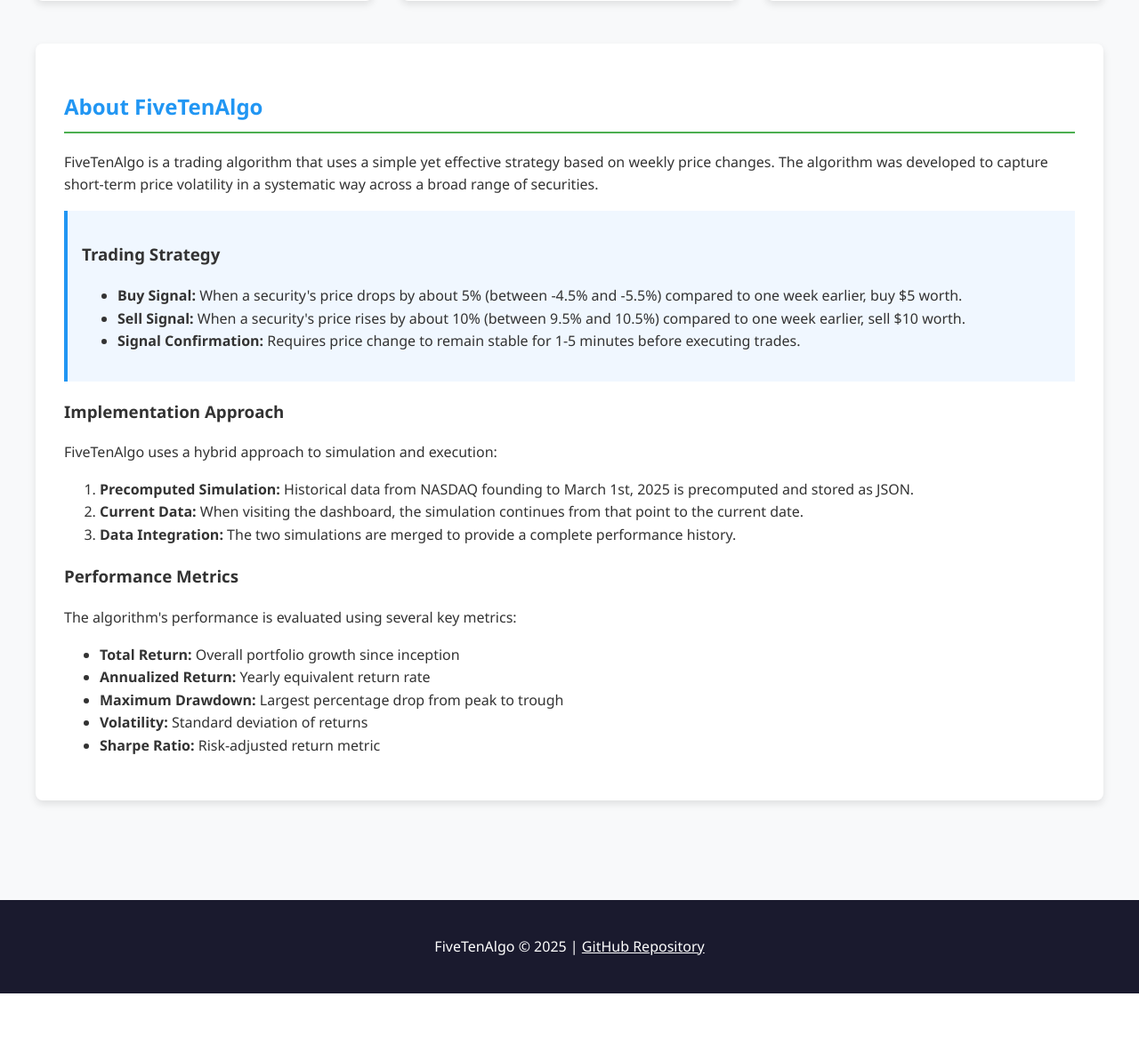
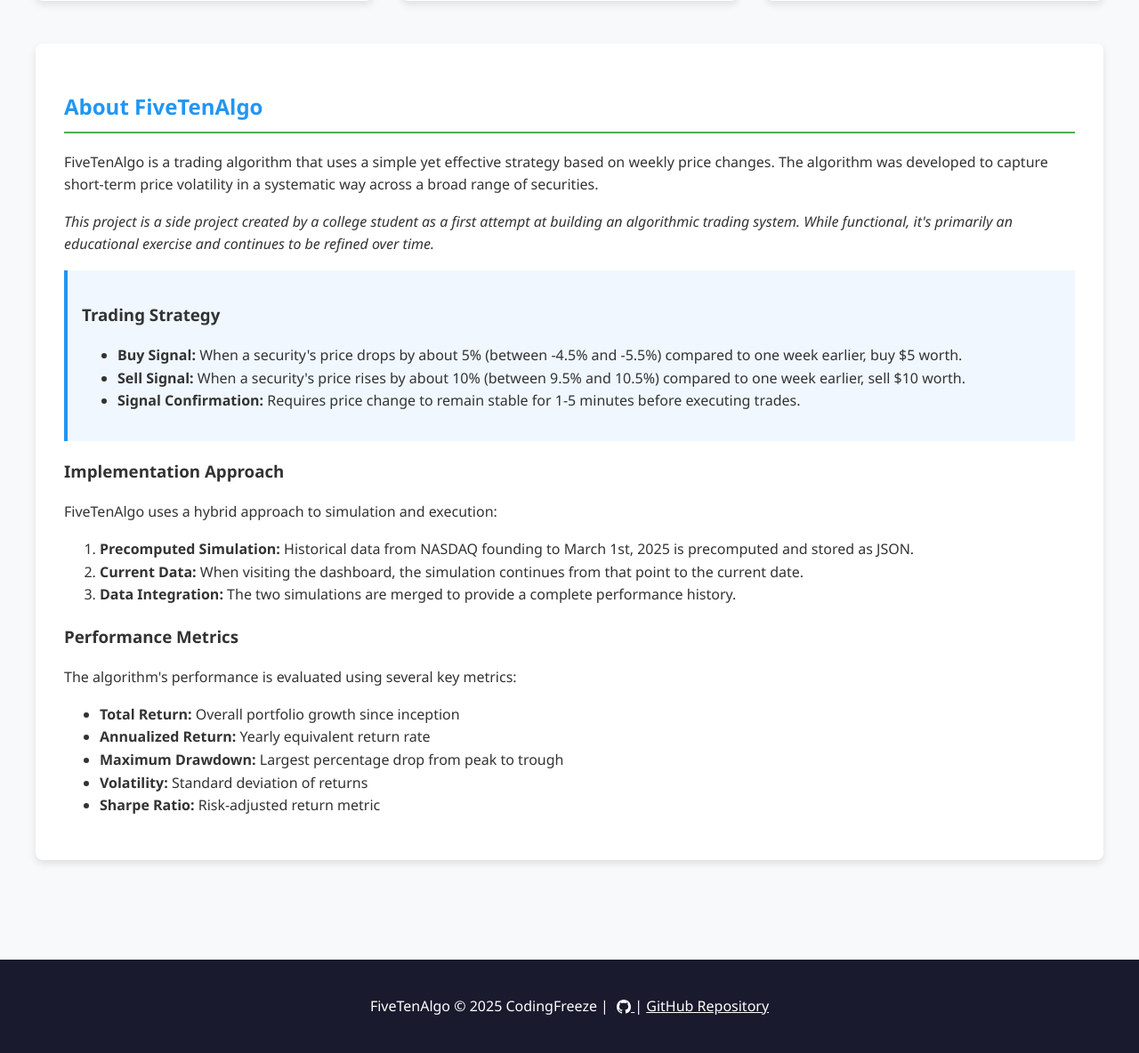
Before and after one commit to CodingFreeze/FiveTenAlgo, a Flask app: page / in a window 1280 px wide. Shown: the part 945-2129 px from the top of the page at 89% size. Before the commit the page ends 2062 px from the top, so only its background shows below. Run offline with Flask 2, Linux system fonts and the light colour scheme; parts of the project's set-up code (start-up, migrations or seed data) failed here and were passed over.

Commit message:
slight updates for vercel

```diff
--- a/templates/landing.html
+++ b/templates/landing.html
@@ -34,6 +34,11 @@
             font-size: 2.5rem;
             font-weight: bold;
             margin-bottom: 0.5rem;
+        }
+
+        .logo a {
+            color: white;
+            text-decoration: none;
         }
 
         .tagline {
@@ -136,11 +141,16 @@
             padding: 1.5rem 0;
             margin-top: 2rem;
         }
+
+        .github-icon {
+            vertical-align: middle;
+            margin-left: 5px;
+        }
     </style>
 </head>
 <body>
     <header>
-        <div class="logo">FiveTenAlgo</div>
+        <div class="logo"><a href="/">FiveTenAlgo</a></div>
         <div class="tagline">NYSE & NASDAQ Trading Algorithm</div>
     </header>
 
@@ -172,6 +182,8 @@
             <h2>About FiveTenAlgo</h2>
             <p>FiveTenAlgo is a trading algorithm that uses a simple yet effective strategy based on weekly price changes. The algorithm was developed to capture short-term price volatility in a systematic way across a broad range of securities.</p>
 
+            <p><em>This project is a side project created by a college student as a first attempt at building an algorithmic trading system. While functional, it's primarily an educational exercise and continues to be refined over time.</em></p>
+
             <div class="strategy-details">
                 <h3>Trading Strategy</h3>
                 <ul>
@@ -202,7 +214,11 @@
     </section>
 
     <footer>
-        <p>FiveTenAlgo &copy; 2025 | <a href="https://github.com/CodingFreeze/FiveTenAlgo" style="color: white;">GitHub Repository</a></p>
+        <p>FiveTenAlgo &copy; 2025 CodingFreeze | <a href="https://github.com/CodingFreeze" style="color: white;">
+            <svg xmlns="http://www.w3.org/2000/svg" width="16" height="16" fill="currentColor" class="github-icon" viewBox="0 0 16 16">
+                <path d="M8 0C3.58 0 0 3.58 0 8c0 3.54 2.29 6.53 5.47 7.59.4.07.55-.17.55-.38 0-.19-.01-.82-.01-1.49-2.01.37-2.53-.49-2.69-.94-.09-.23-.48-.94-.82-1.13-.28-.15-.68-.52-.01-.53.63-.01 1.08.58 1.23.82.72 1.21 1.87.87 2.33.66.07-.52.28-.87.51-1.07-1.78-.2-3.64-.89-3.64-3.95 0-.87.31-1.59.82-2.15-.08-.2-.36-1.02.08-2.12 0 0 .67-.21 2.2.82.64-.18 1.32-.27 2-.27.68 0 1.36.09 2 .27 1.53-1.04 2.2-.82 2.2-.82.44 1.1.16 1.92.08 2.12.51.56.82 1.27.82 2.15 0 3.07-1.87 3.75-3.65 3.95.29.25.54.73.54 1.48 0 1.07-.01 1.93-.01 2.2 0 .21.15.46.55.38A8.012 8.012 0 0 0 16 8c0-4.42-3.58-8-8-8z"/>
+            </svg>
+        </a> | <a href="https://github.com/CodingFreeze/FiveTenAlgo" style="color: white;">GitHub Repository</a></p>
     </footer>
 </body>
 </html>
```
Also changed, not shown: templates/index.html (+8 -2 lines), README.md.
